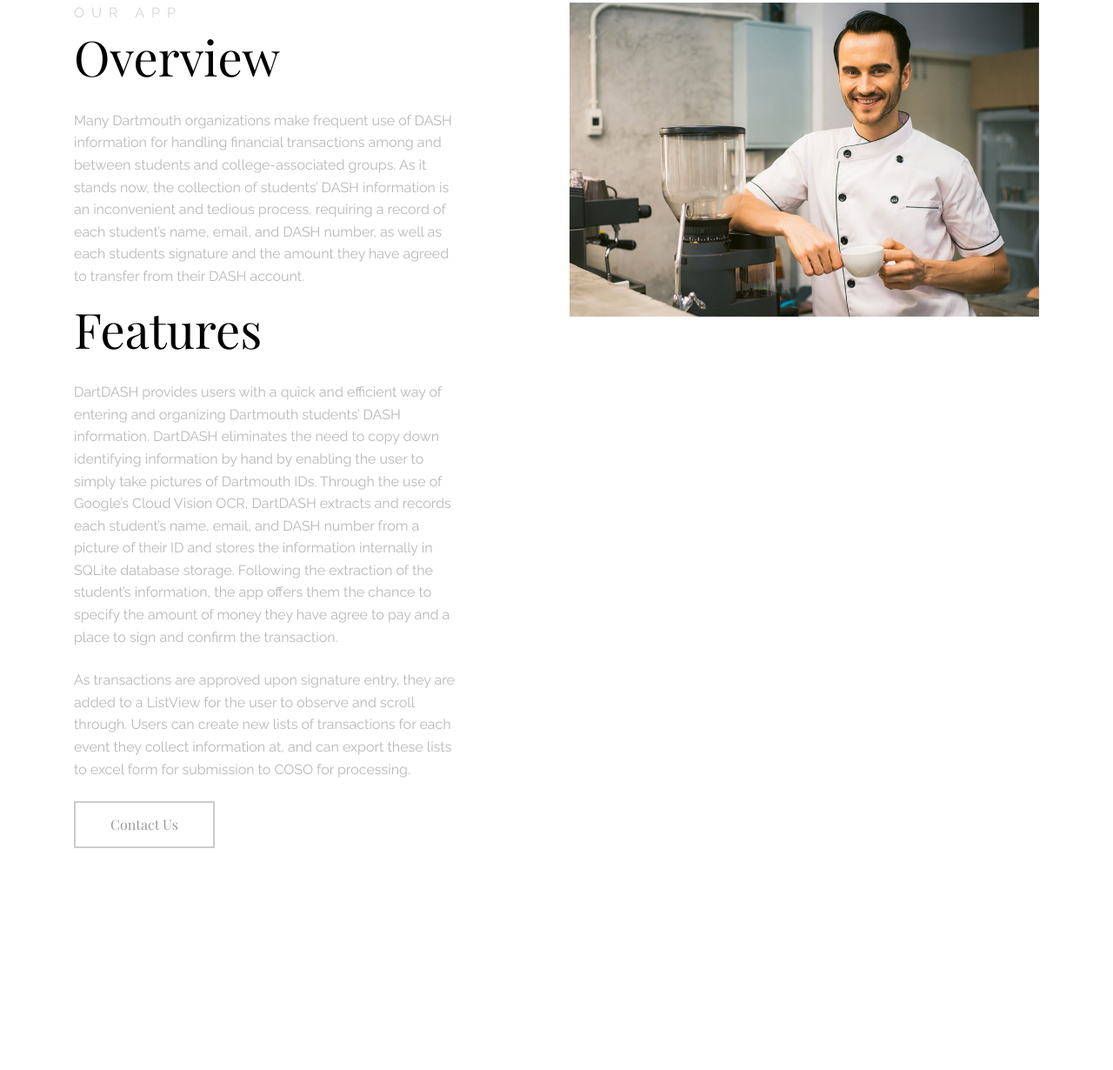
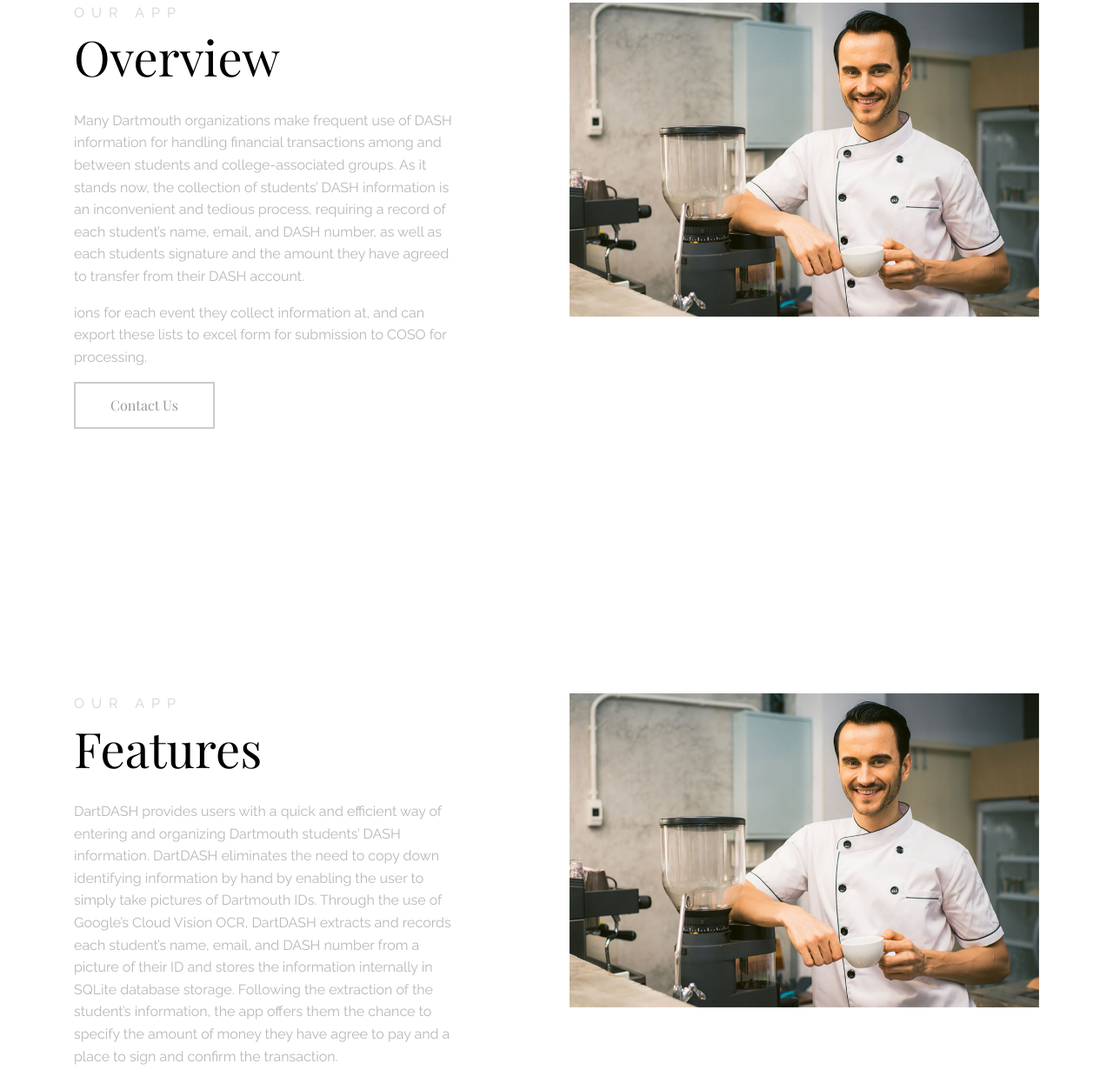
Before and after one commit to EricZhang0108/DartDASH, a plain HTML site: page index.html in a window 1280 px wide. Shown: the part 925-2155 px from the top of the page at 87% size. Drawn offline with nearby package versions, Linux system fonts and the light colour scheme; files whose address does not match are found by name; a web font is replaced by a local one.

Commit message:
features

```diff
--- a/index.html
+++ b/index.html
@@ -62,9 +62,7 @@
             <h4 class="site-sub-title">Our App</h4>
             <h2 class="site-primary-title display-4">Overview</h2>
             <p>Many Dartmouth organizations make frequent use of DASH information for handling financial transactions among and between students and college-associated groups. As it stands now, the collection of students’ DASH information is an inconvenient and tedious process, requiring a record of each student’s name, email, and DASH number, as well as each students signature and the amount they have agreed to transfer from their DASH account. </p>
-            <h2 class="site-primary-title display-4">Features</h2>
-            <p class="mb-4">DartDASH provides users with a quick and efficient way of entering and organizing Dartmouth students’ DASH information. DartDASH eliminates the need to copy down identifying information by hand by enabling the user to simply take pictures of Dartmouth IDs. Through the use of Google’s Cloud Vision OCR, DartDASH extracts and records each student’s name, email, and DASH number from a picture of their ID and stores the information internally in SQLite database storage. Following the extraction of the student’s information, the app offers them the chance to specify the amount of money they have agree to pay and a place to sign and confirm the transaction. </p>
-            <p class="mb-4">As transactions are approved upon signature entry, they are added to a ListView for the user to observe and scroll through. Users can create new lists of transactions for each event they collect information at, and can export these lists to excel form for submission to COSO for processing. </p>
+        ions for each event they collect information at, and can export these lists to excel form for submission to COSO for processing. </p>
             <p><a href="#section-contact" class="btn btn-secondary btn-lg">Contact Us</a></p>
           </div>
           <div class="col-md-1"></div>
@@ -84,7 +82,6 @@
             <h2 class="site-primary-title display-4">Features</h2>
             <p class="mb-4">DartDASH provides users with a quick and efficient way of entering and organizing Dartmouth students’ DASH information. DartDASH eliminates the need to copy down identifying information by hand by enabling the user to simply take pictures of Dartmouth IDs. Through the use of Google’s Cloud Vision OCR, DartDASH extracts and records each student’s name, email, and DASH number from a picture of their ID and stores the information internally in SQLite database storage. Following the extraction of the student’s information, the app offers them the chance to specify the amount of money they have agree to pay and a place to sign and confirm the transaction. </p>
             <p class="mb-4">As transactions are approved upon signature entry, they are added to a ListView for the user to observe and scroll through. Users can create new lists of transactions for each event they collect information at, and can export these lists to excel form for submission to COSO for processing. </p>
-            <p><a href="#section-contact" class="btn btn-secondary btn-lg">Contact Us</a></p>
           </div>
           <div class="col-md-1"></div>
           <div class="col-md-6 site-animate img" data-animate-effect="fadeInRight">
```
